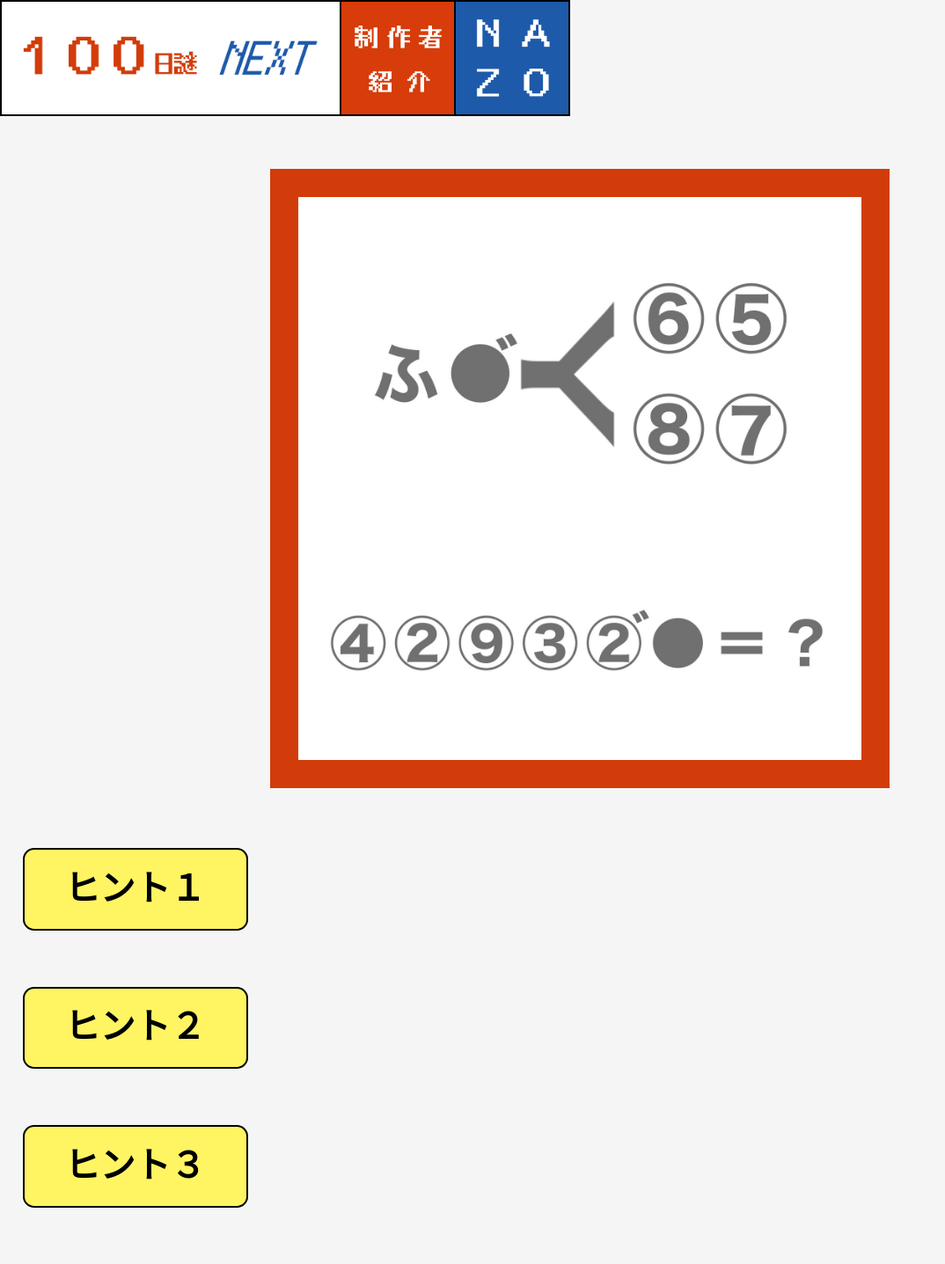
After one commit to 100nazoNEXT/100nazoNEXT, a PHP site: page /Q2hint.html in a window 1280 px wide. The commit adds this page. Shown: the whole page at 88% size, without its empty margins (0-1074 px from the left). Run offline with PHP 8.4, Linux system fonts and the light colour scheme; some web fonts are replaced.

Commit message:
Add files via upload

```diff
--- /dev/null
+++ b/Q2hint.html
@@ -0,0 +1,42 @@
+<!DOCTYPE html>
+<html lang="ja">
+ <head>
+ <meta charset="utf-8">
+ <title>100日謎NEXT Q2のヒント</title>
+ <link rel="stylesheet" href="hint.css">
+ </head>
+ <body>
+ <header>
+    <a href="What.html"><img class="logo" src="ロゴ(ヘッダー).png"></a><a href="creator.html"><img class="three" src="制作者紹介.png"></a><a href="index.html"><img class="naz0" src="NAZO.png"></a>
+ </header>
+
+ <section>
+    <div class="nazo">
+        <img src="Q2.jpg">
+    </div>
+    <div class="hint">
+        <div class="op">
+            <input id="hint1" type="checkbox" name="tabs">
+            <label for="hint1">ヒント１</label>
+            <div class="content">
+            <p>塗りつぶされた丸には「し」が入ります。</p>
+            </div>
+        </div>
+        <div class="op">
+        <input id="hint2" type="checkbox" name="tabs">
+        <label for="hint2">ヒント２</label>
+            <div class="content">
+            <p>2種類の「ふじ」は何か、考えてみましょう。</p>
+            </div>
+        </div>
+        <div class="op">
+        <input id="hint3" type="checkbox" name="tabs">
+        <label for="hint3">ヒント３</label>
+            <div class="content">
+            <p>2種類の「ふじ」を漢字にすると、それぞれ、「富士」「藤」となります。</p>
+            </div>
+        </div>
+    </div>
+ </section>
+ </body>
+</html>
--- a/hint.css
+++ b/hint.css
@@ -64,7 +64,7 @@ body {
     font-size: 40px;
 	font-weight: bold;
 	line-height: 1.6;
-    width: 14vw;
+    width: 20vw;
 	position: relative;
 	display: block;
     background-color: #fff462;
--- a/index.html
+++ b/index.html
@@ -4,7 +4,6 @@
  <meta charset="utf-8">
  <title>100日謎NEXT</title>
  <link rel="stylesheet" href="style.css">
- <script src="main.js"></script>
  </head>
  <body>
  <header>
@@ -21,7 +20,7 @@
     <div class="size">
         <ul>
             <a href="Q1.html"><li class="aok">Q1</li></a>
-            <li class="a">Q2</li>
+            <a href="Q2.html"><li class="aok">Q2</li></a>
             <li class="a">Q3</li><br>
             <li class="a">Q4</li>
             <li class="a">Q5</li>
```
Also changed, not shown: Q2.html (added, +26 -0 lines), Q2.jpg (added).
